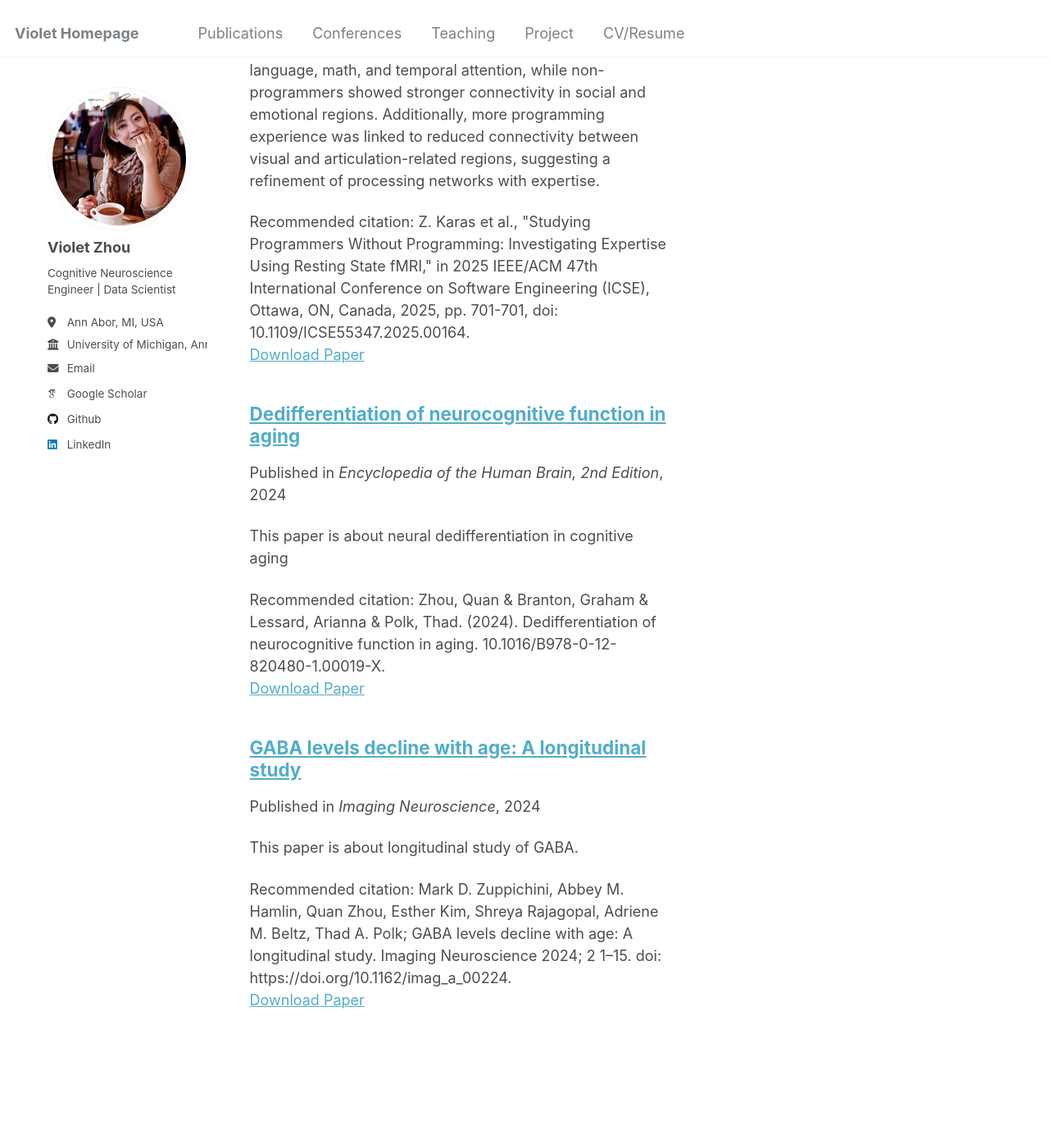
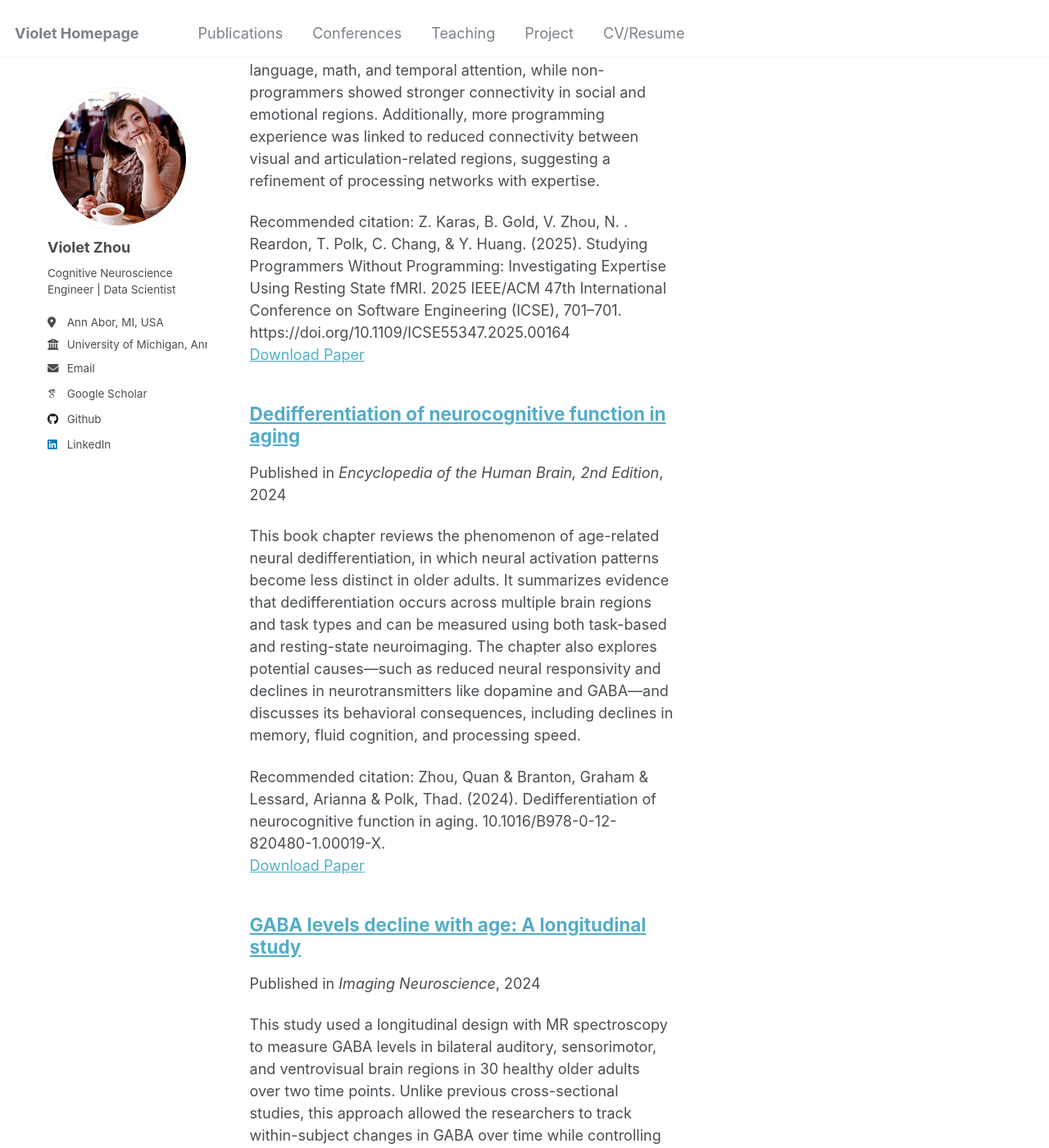
Before and after one commit to Quan-VioletZhou/violet_academicpage, a Jekyll site: the page built from _pages/publications.html, in a window 1280 px wide and 1400 px high, scrolled down 488 px. Shown: the whole window at 82% size. Built offline with Jekyll 4.4.1, drawn with Linux system fonts in a browser that asks for light colours; some web fonts are replaced; some of the changed text lies outside the part shown.

Commit message:
Update publication

```diff
--- a/_pages/publications.html
+++ b/_pages/publications.html
@@ -6,7 +6,7 @@ author_profile: true
 ---
 
 {% if site.author.googlescholar %}
-  <div class="wordwrap">You can also find my articles on <a href="{{https://scholar.google.com/citations?hl=en&view_op=list_works&gmla=AL3_zig-0NUq6A6D-f0ceMB09IyO2Zc1FVHvbmHvDBL5N34TEu2lFYBYaHCVTzoYaApPcXHJBPtwyHeZgBw0fA&user=dQdDGRMAAAAJ}}">my Google Scholar profile</a>.</div>
+  <div class="wordwrap">You can also find my articles on <a href="{{https://scholar.google.com/citations?user=dQdDGRMAAAAJ&hl=en}}">my Google Scholar profile</a>.</div>
 {% endif %}
 
 {% include base_path %}
--- a/_publications/2009-10-01-paper-title-number-1.md
+++ b/_publications/2009-10-01-paper-title-number-1.md
@@ -3,7 +3,7 @@ title: "Dedifferentiation of neurocognitive function in aging"
 collection: publications
 category: manuscripts
 permalink: /publication/2009-10-01-paper-title-number-1
-excerpt: 'This paper is about neural dedifferentiation in cognitive aging'
+excerpt: 'This book chapter reviews the phenomenon of age-related neural dedifferentiation, in which neural activation patterns become less distinct in older adults. It summarizes evidence that dedifferentiation occurs across multiple brain regions and task types and can be measured using both task-based and resting-state neuroimaging. The chapter also explores potential causes—such as reduced neural responsivity and declines in neurotransmitters like dopamine and GABA—and discusses its behavioral consequences, including declines in memory, fluid cognition, and processing speed.'
 date: 2024-10-01
 venue: 'Encyclopedia of the Human Brain, 2nd Edition'
 # slidesurl: 'http://academicpages.github.io/files/Zhou_etal.,2024.pdf'
--- a/_publications/2010-10-01-paper-title-number-2.md
+++ b/_publications/2010-10-01-paper-title-number-2.md
@@ -3,7 +3,7 @@ title: "GABA levels decline with age: A longitudinal study"
 collection: Imaging Neuroscience
 category: manuscripts
 permalink: /publication/2010-10-01-paper-title-number-2
-excerpt: 'This paper is about longitudinal study of GABA.'
+excerpt: 'This study used a longitudinal design with MR spectroscopy to measure GABA levels in bilateral auditory, sensorimotor, and ventrovisual brain regions in 30 healthy older adults over two time points. Unlike previous cross-sectional studies, this approach allowed the researchers to track within-subject changes in GABA over time while controlling for age-related tissue atrophy using two common correction strategies. The goal was to clarify whether GABA declines with age independent of structural brain changes.'
 date: 2024-1-15
 venue: 'Imaging Neuroscience'
 # slidesurl: 'http://academicpages.github.io/files/GABA_paper.pdf'
--- a/_publications/2010-10-01-paper-title-number-3.md
+++ b/_publications/2010-10-01-paper-title-number-3.md
@@ -8,6 +8,6 @@ date: 2025-3-12
 venue: 'IEEE Computer Society'
 # slidesurl: 'http://academicpages.github.io/files/GABA_paper.pdf'
 paperurl: 'https://doi.ieeecomputersociety.org/10.1109/ICSE55347.2025.00164'
-citation: 'Z. Karas et al., "Studying Programmers Without Programming: Investigating Expertise Using Resting State fMRI," in 2025 IEEE/ACM 47th International Conference on Software Engineering (ICSE), Ottawa, ON, Canada, 2025, pp. 701-701, doi: 10.1109/ICSE55347.2025.00164.'
+citation: 'Z. Karas, B. Gold, V. Zhou, N. . Reardon, T. Polk, C. Chang, & Y. Huang. (2025). Studying Programmers Without Programming: Investigating Expertise Using Resting State fMRI. 2025 IEEE/ACM 47th International Conference on Software Engineering (ICSE), 701–701. https://doi.org/10.1109/ICSE55347.2025.00164'
 ---
 The contents above will be part of a list of publications, if the user clicks the link for the publication than the contents of section will be rendered as a full page, allowing you to provide more information about the paper for the reader. When publications are displayed as a single page, the contents of the above "citation" field will automatically be included below this section in a smaller font.
```
